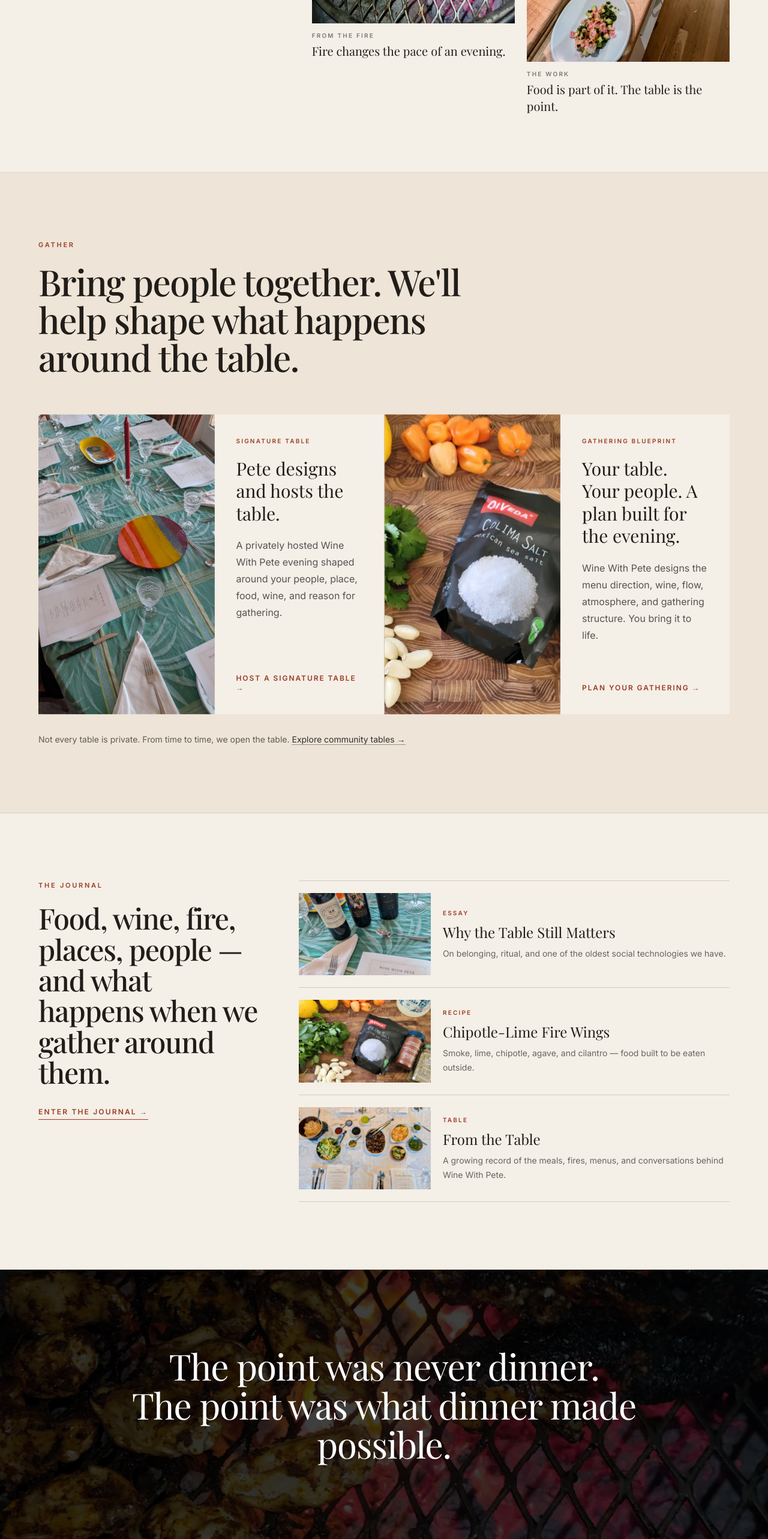
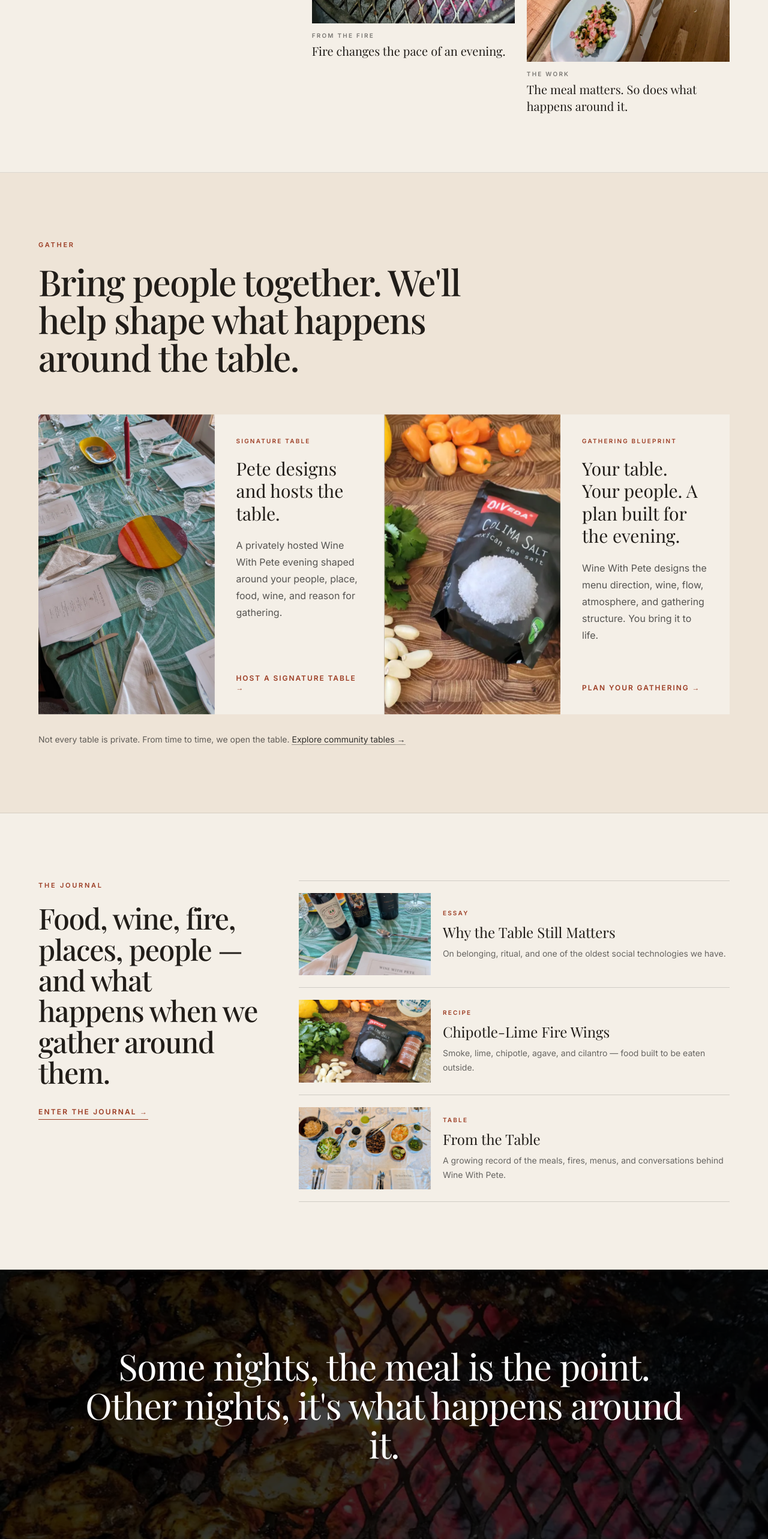
Before and after one commit to peterpielaetstrayer/winewithpete, a Next.js app: page / in a window 1280 px wide. Shown: the part 3320-5886 px from the top of the page at 60% size. Built offline with nearby package versions, Linux system fonts and the light colour scheme; no server answers; a web font is replaced by a local one.

Commit message:
Editorial alignment: app/page.tsx

```diff
--- a/src/app/page.tsx
+++ b/src/app/page.tsx
@@ -225,7 +225,7 @@ export default function Home() {
                   />
                 </div>
                 <p className="mt-3 text-[10px] font-semibold uppercase tracking-[0.22em] text-black/50">The work</p>
-                <h3 className="mt-1 font-serif text-xl">Food is part of it. The table is the point.</h3>
+                <h3 className="mt-1 font-serif text-xl">The meal matters. So does what happens around it.</h3>
               </article>
             </div>
           </div>
@@ -342,9 +342,9 @@ export default function Home() {
         />
         <div className="absolute inset-0 -z-10 bg-black/55" />
         <blockquote className="mx-auto max-w-5xl text-center font-serif text-4xl leading-[1.08] tracking-[-0.02em] sm:text-5xl md:text-6xl">
-          The point was never dinner.
+          Some nights, the meal is the point.
           <br />
-          The point was what dinner made possible.
+          Other nights, it&apos;s what happens around it.
         </blockquote>
       </section>
 
```
